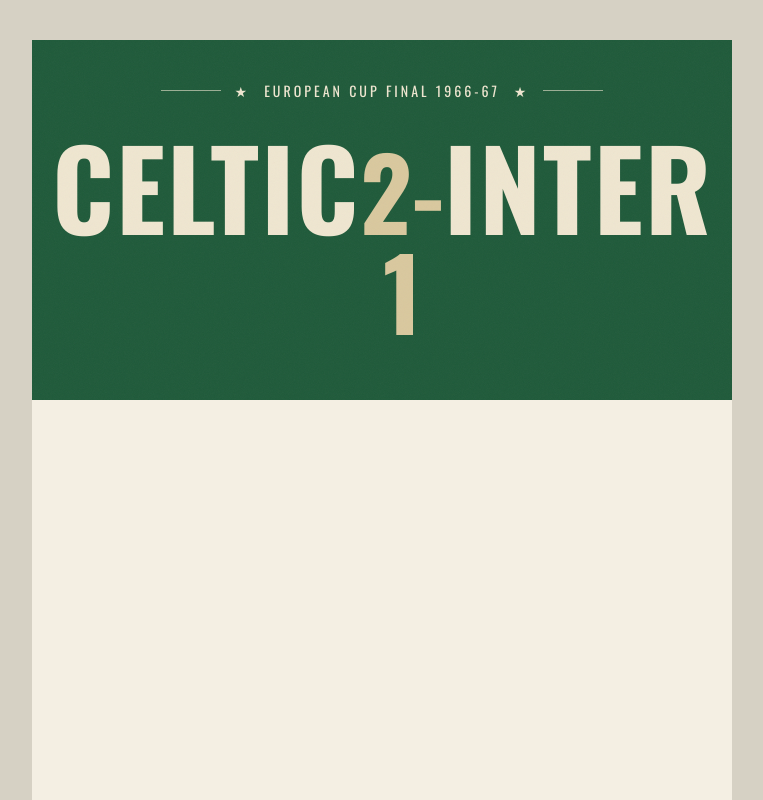
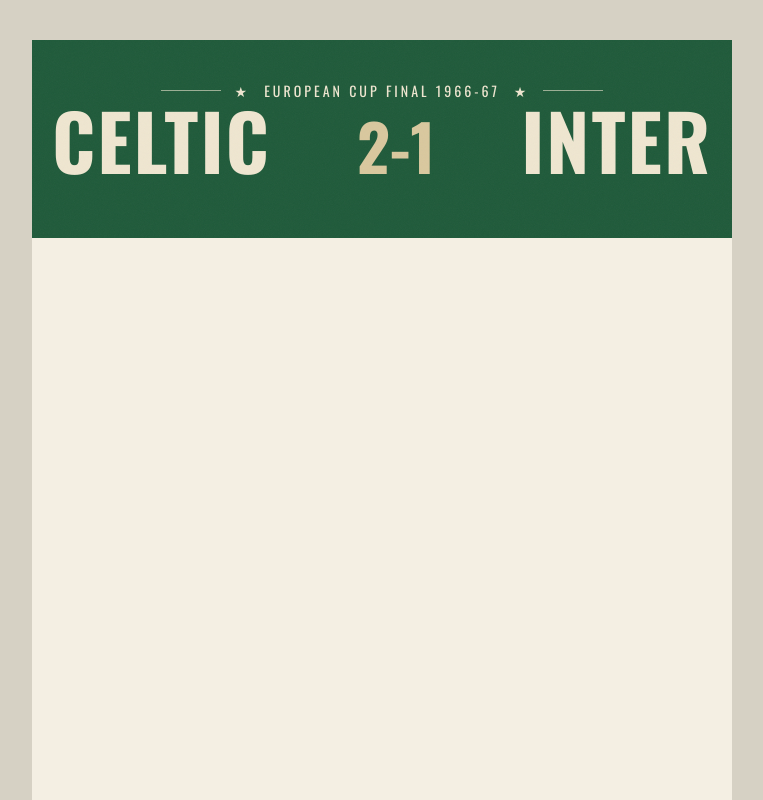
Before and after one commit to fiumara-4/matchday-classics, a Next.js app: page / in a window 1280 px wide. Shown: the top 800 px of the page, without its empty margins (258-1021 px from the left). Built offline with nearby package versions, Linux system fonts and the light colour scheme.

Commit message:
Update poster.module.css

```diff
--- a/app/poster.module.css
+++ b/app/poster.module.css
@@ -54,23 +54,26 @@
   display: flex;
   justify-content: space-between;
   align-items: baseline;
-  margin-top: 30px;
+  flex-wrap: nowrap; /* 🔥 IMPORTANTISSIMO */
+  white-space: nowrap;
 }
 
 /* SQUADRE */
 .team {
-  font-size: 110px;
+  font-size: clamp(48px, 6vw, 110px);
   font-weight: 700;
   letter-spacing: 2px;
   line-height: 1;
+  white-space: nowrap;
 }
 
 /* RISULTATO */
 .score {
-  font-size: 100px;
+  font-size: clamp(44px, 5vw, 100px);
   font-weight: 700;
   color: #d9c89e;
   line-height: 1;
+  white-space: nowrap;
 }
 
 /* resto poster placeholder */
```
